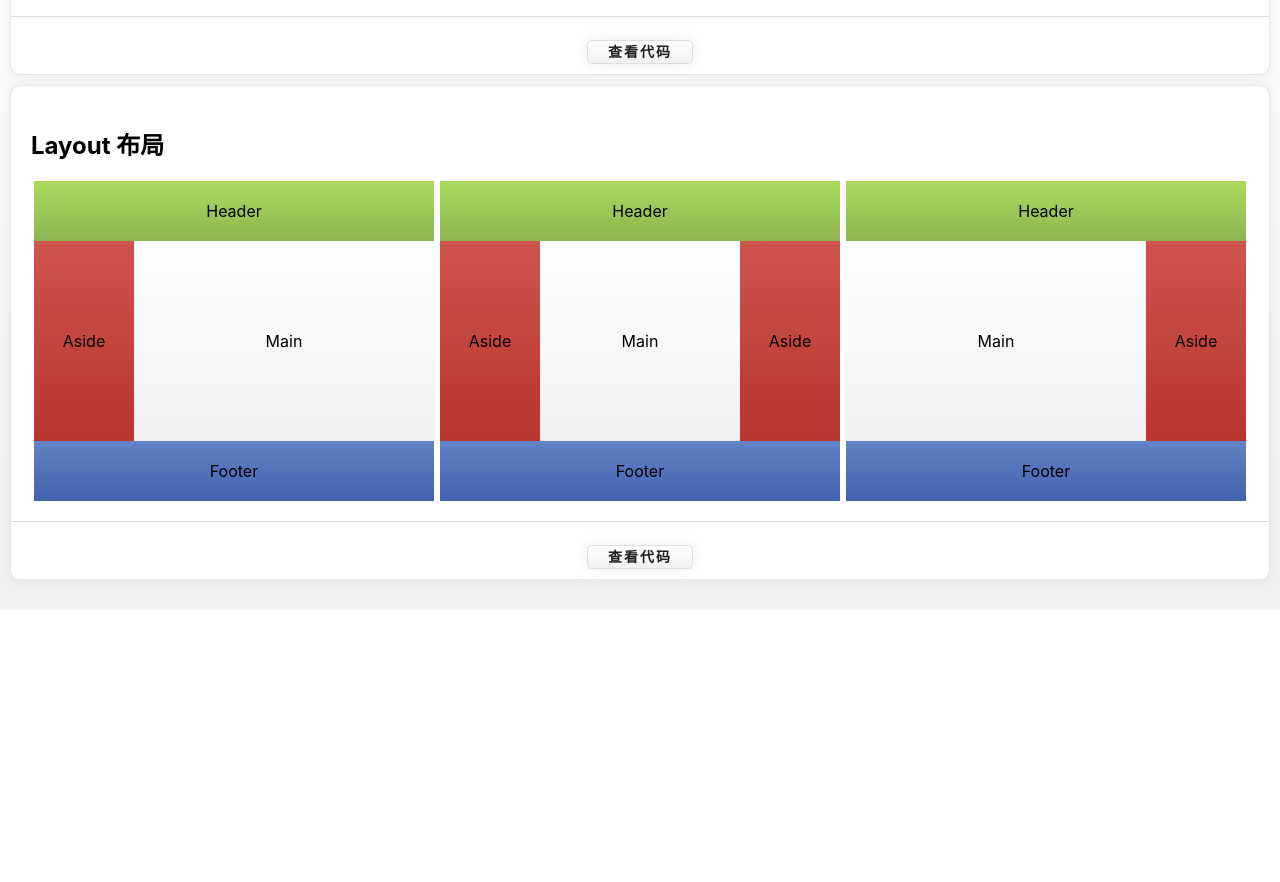
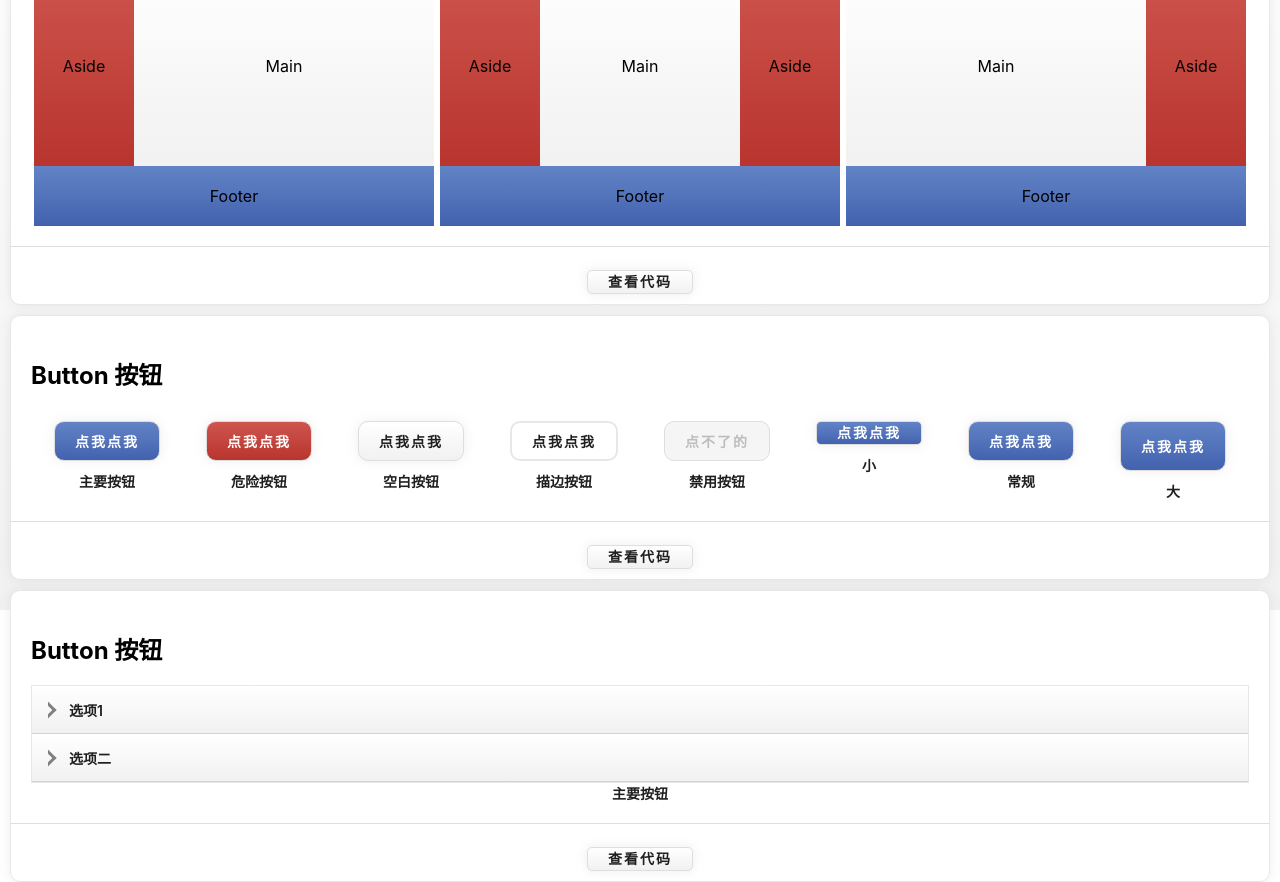
Before and after one commit to undefine4080/Wood-UI-React, a React (Vite) app: page / in a window 1280 px wide. Shown: the part 200-1082 px from the top of the page. Before the commit the page ends 810 px from the top, so only its background shows below. Built offline with nearby package versions, Linux system fonts and the light colour scheme.

Commit message:
Collapse: CollapseItem、CollapseNav accomplished

```diff
--- a/src/App.tsx
+++ b/src/App.tsx
@@ -1,14 +1,15 @@
 import IntroButton from './introFragments/introButton';
-import IntroLayout from './introFragments/introLayout'
+import IntroLayout from './introFragments/introLayout';
+import IntroCollapse from './introFragments/introCollapse';
 import './App.less';
 
 function App ()
 {
   return (
     <main>
+      <IntroLayout></IntroLayout>
       <IntroButton></IntroButton>
-
-      <IntroLayout></IntroLayout>
+      <IntroCollapse></IntroCollapse>
     </main>
   );
 }
--- /dev/null
+++ b/src/base/commonInterface.tsx
@@ -0,0 +1,8 @@
+export default interface commonOptions
+{
+    className?: string,
+    width?: string;
+    children?: any;
+    height?: string;
+    style?: object;
+}
--- a/src/base/styles/animate.less
+++ b/src/base/styles/animate.less
@@ -1,73 +1,15 @@
-@keyframes modal-open {
-  from {
-    opacity  : 0;
-    transform: scale(0);
-  }
-
-  to {
-    transform: scale(1);
-    opacity  : 1;
-  }
-}
-
-@keyframes modal-hide {
-  from {
-    transform: scale(1);
-    opacity  : 1;
-  }
-
-  to {
-    opacity  : 0;
-    transform: scale(0);
-  }
-}
-
-@keyframes slide-in-left {
-  from {
-    right  : -100%;
-    opacity: 0;
-  }
-
-  to {
-    right  : 10px;
-    opacity: 1;
-  }
-}
-
-@keyframes slide-out-left {
-  from {
-    right  : 10px;
-    opacity: 1;
-  }
-
-  to {
-    right  : -110%;
-    opacity: 0;
-  }
-}
-
 .cursor-on {
   cursor: pointer;
 }
 
-@keyframes height-animate {
-  from {
-    height: 0px;
-  }
-
-  to {
-    height: 100px;
-  }
-}
-
-.w-transition-quick {
+.wdu-transition-quick {
   transition: all 0.25s cubic-bezier(.17, .84, .44, 1);
 }
 
-.w-transition-normal {
-  transition: all 0.5s cubic-bezier(0.175, 0.885, 0.32, 1.275);
+.wdu-transition-normal {
+  transition: all 0.5s ease-in-out;
 }
 
-.w-transition-slow {
+.wdu-transition-slow {
   transition: all 0.8s cubic-bezier(0.175, 0.885, 0.32, 1.275);
 }
--- /dev/null
+++ b/src/components/Collapse/Collapse.tsx
@@ -0,0 +1,91 @@
+import React, { Component, useState, useRef, useEffect } from 'react';
+import commonOptions from '../../base/commonInterface';
+import { getComponentByName } from '../../utils.ts';
+import './collapse.less';
+
+// Collapse 容器
+interface CollapseOptions extends commonOptions { }
+export function Collapse ( props: CollapseOptions )
+{
+    const PREFIX = 'wdu-collapse';
+
+    const { width, children } = props;
+
+    const componentStyle: object = {};
+
+    componentStyle.width = width ?? null;
+
+    const collapseItem: Array<Object> = getComponentByName( children, 'CollapseItem' );
+
+    return (
+        <div className={ PREFIX } style={ componentStyle }>
+            { collapseItem }
+        </div>
+    );
+}
+
+
+// Collapse 选项
+interface CollapseItemOptions extends commonOptions
+{
+    label?: string;
+}
+export function CollapseItem ( props: CollapseItemOptions )
+{
+    const PREFIX = 'wdu-collapse-item';
+
+    const defaultOptions: CollapseItemOptions = {
+        label: '选项一',
+    };
+
+    const options: CollapseItemOptions = Object.assign( defaultOptions, props );
+
+    const { label, children } = options;
+
+    const bodyNode: object = useRef( {} );
+    const [ realHeight, setRealHeight ] = useState( '' );
+    const [ isExpand, setExpand ] = useState( false );
+    useEffect( () =>
+    {
+        setRealHeight( `${ bodyNode.current.scrollHeight }px` );
+    }, [ bodyNode ] );
+
+    let expand = isExpand ? { height: realHeight } : { height: '0px' };
+    let itemIndicator = isExpand ? `${ PREFIX }-expand` : '';
+
+    const handleExpand = () =>
+    {
+        setExpand( !isExpand );
+    };
+
+    return (
+        <div className={ `${ PREFIX }` }>
+            <div className={ `${ PREFIX }-label` } onClick={ handleExpand }> <i className={ `${ PREFIX }-indicator ${ itemIndicator }` }></i> { label }</div>
+            { children ? ( <div ref={ bodyNode } className={ `${ PREFIX }-body` } style={ expand }>{ children }</div> ) : null }
+        </div >
+    );
+}
+
+// Collapse 导航面板模式
+interface CollapseNavOptions extends commonOptions
+{
+    url?: string,
+    label?: string,
+    newTab?: boolean;
+}
+export function CollapseNav ( props: CollapseNavOptions )
+{
+    const PREFIX = 'wdu-collapse-item';
+    const defaultOptions: CollapseNavOptions = {
+        newTab: true
+    };
+    const options: CollapseNavOptions = Object.assign( defaultOptions, props );
+
+    const { label, url, newTab } = options;
+
+    return (
+        <div className={ `${ PREFIX }-nav` }>
+            <a href={ url } target={ newTab ? '_blank' : '_self' }>{ label }</a>
+        </div >
+    );
+}
--- /dev/null
+++ b/src/components/Collapse/collapse.less
@@ -0,0 +1,72 @@
+@import (reference) '../../base/styles/main.less';
+
+@t: wdu-collapse;
+
+.@{t} {
+    background-color: white;
+    overflow        : hidden;
+    height          : max-content;
+    .wdu-border-light();
+}
+
+.@{t}-item {
+    box-sizing: border-box;
+    .inside-shadow-light();
+
+    .@{t}-item-label {
+        height       : 48px;
+        padding      : 10px;
+        box-sizing   : border-box;
+        cursor       : pointer;
+        border-bottom: 1px solid @wdu-line-color-light;
+        .wdu-text-normal();
+        .wdu-row-flex();
+        .wdu-center-col();
+        .wdu-bg-primary();
+
+        .@{t}-item-indicator {
+            display     : inline-block;
+            width       : 12px;
+            height      : 12px;
+            box-sizing  : border-box;
+            border      : 3px solid;
+            margin-right: 15px;
+            border-color: grey grey rgba(0, 0, 0, 0) rgba(0, 0, 0, 0);
+            transition  : all 0.3s ease-in-out;
+            transform   : rotate(45deg);
+        }
+
+        .@{t}-item-expand {
+            transform: rotate(135deg);
+        }
+
+    }
+
+    .@{t}-item-body {
+        overflow  : hidden;
+        height    : 0px;
+        box-sizing: border-box;
+        .wdu-transition-quick();
+        .wdu-text-small();
+    }
+
+    .@{t}-item-nav {
+        height    : 40px;
+        transition: all 0.2s ease-in-out;
+
+        a {
+            width          : 100%;
+            height         : 100%;
+            text-decoration: none;
+            text-indent    : 15px;
+            .wdu-text-small();
+            .wdu-row-flex();
+            .wdu-center-col();
+
+            &:hover {
+                color: white;
+                .wdu-bg-active1();
+            }
+        }
+    }
+}
--- /dev/null
+++ b/src/introFragments/introCollapse.tsx
@@ -0,0 +1,29 @@
+import { IntroComponent } from "../base/introComponent";
+import { Collapse, CollapseItem, CollapseNav } from "../components/Collapse/Collapse";
+export default function ()
+{
+    const props = {
+        title: 'Button 按钮',
+        components: [
+            {
+                component: (
+                    <Collapse>
+                        <CollapseItem label="选项1">
+                            Cillum ut est ea eu. Culpa in commodo cupidatat adipisicing ut fugiat ad nostrud sit veniam. Lorem eiusmod in do aliqua nostrud est ex irure exercitation incididunt sunt cillum voluptate pariatur. Cupidatat exercitation labore officia labore ex Lorem amet duis voluptate non id cupidatat. Officia incididunt incididunt tempor officia laborum laboris adipisicing minim proident ad tempor commodo deserunt.
+                        </CollapseItem>
+
+                        <CollapseItem label="选项二">
+                            <CollapseNav label="Apple官网" url="www.apple.com" newTab={ false } />
+                            <CollapseNav label="Google官网" url="www.google.com" />
+                        </CollapseItem>
+
+                    </Collapse>
+                ),
+                info: '主要按钮'
+            }
+        ],
+        code: ''
+    };
+
+    return <IntroComponent { ...props } />;
+}
--- a/src/utils.ts
+++ b/src/utils.ts
@@ -1,3 +1,10 @@
-export function getComponentByName(childOfComponent:Array<object>, name:string):Array<object> {
-    return childOfComponent.filter(item => item.type.name === name);
+export function getComponentByName(childOfComponent:Array<object> | object, name:string):Array<object> {
+    if(Array.isArray(childOfComponent)){
+        return childOfComponent.filter(item => item.type.name === name);
+
+    }else{
+        if(childOfComponent.type.name === name){
+            return new Array(childOfComponent)
+        }
+    }
 }
```
Also changed, not shown: src/base/baseComponent.tsx (added).
